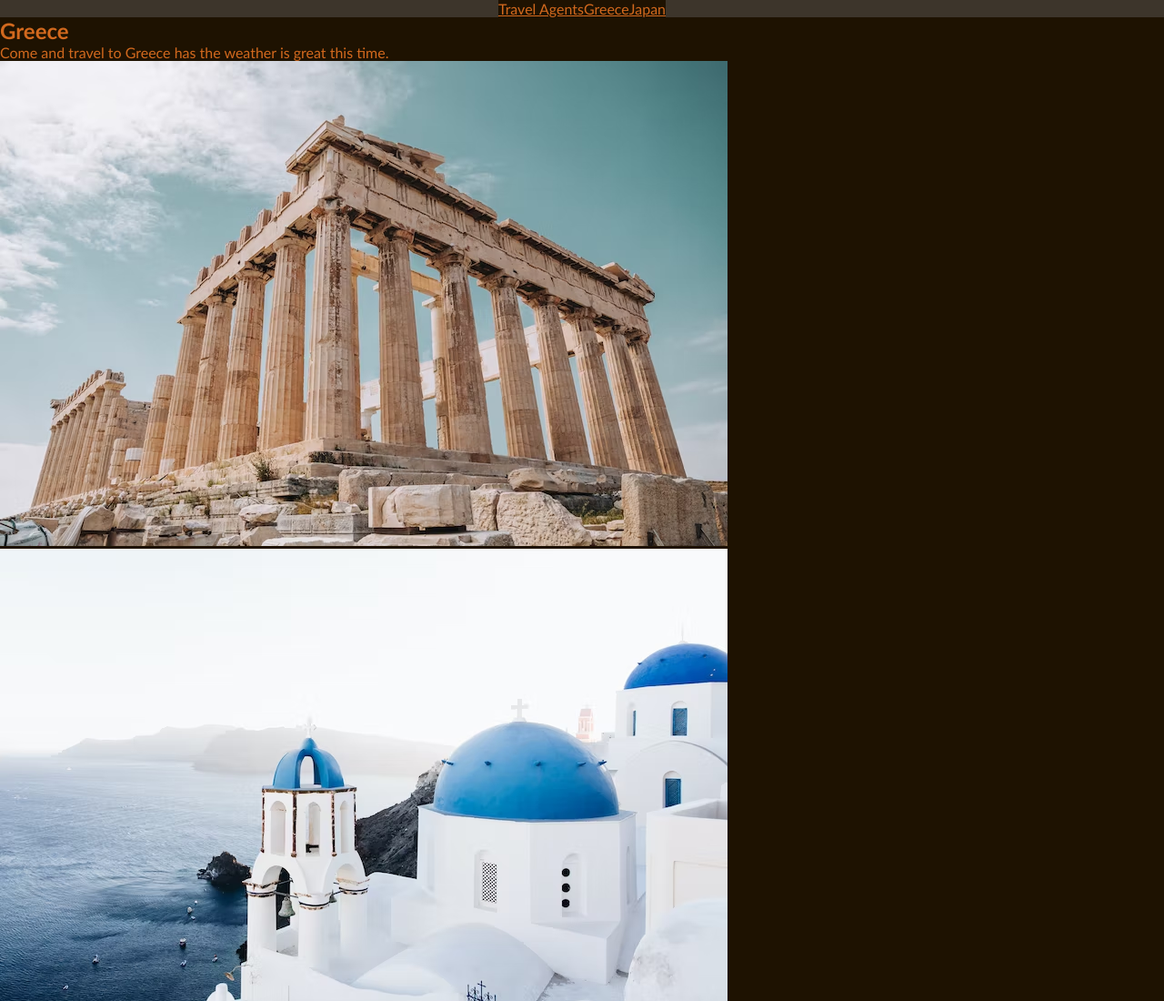
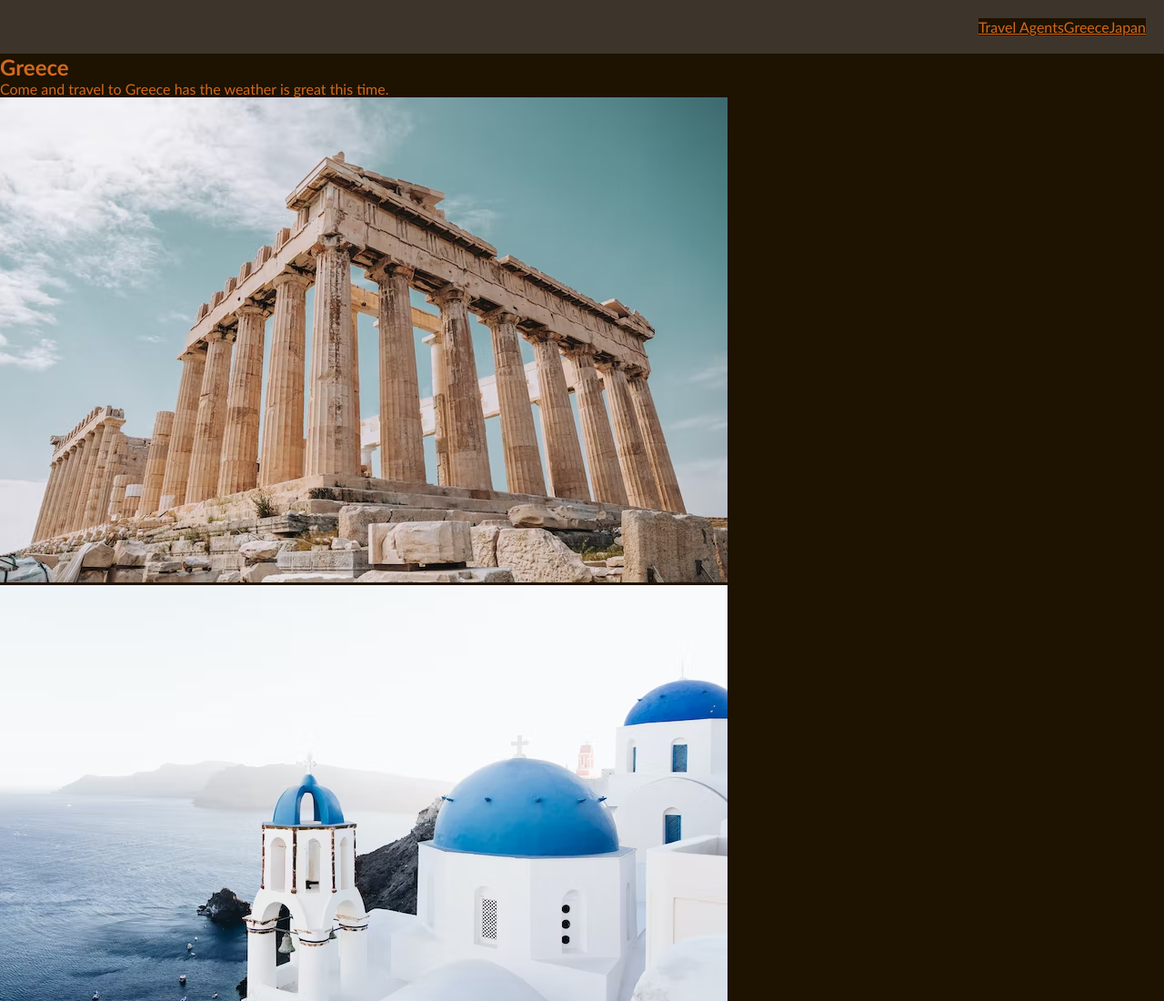
Before and after one commit to AaronCoburn/Travel-Agents, a plain HTML site: page Second-Page-Greece.html in a window 1280 px wide. Shown: the top 1100 px of the page at 91% size. Drawn offline with Linux system fonts and the light colour scheme.

Commit message:
Added link stylesheet ...Greece ...greece.html file

```diff
--- a/Second-Page-Greece.css
+++ b/Second-Page-Greece.css
@@ -8,7 +8,8 @@
 
 nav{
     display: flex;
-    justify-content: center;
+    justify-content: flex-end;
+    padding: 20px;
     text-align: center;
     background-color: #3d352b;
     color: #f2a541;
```
